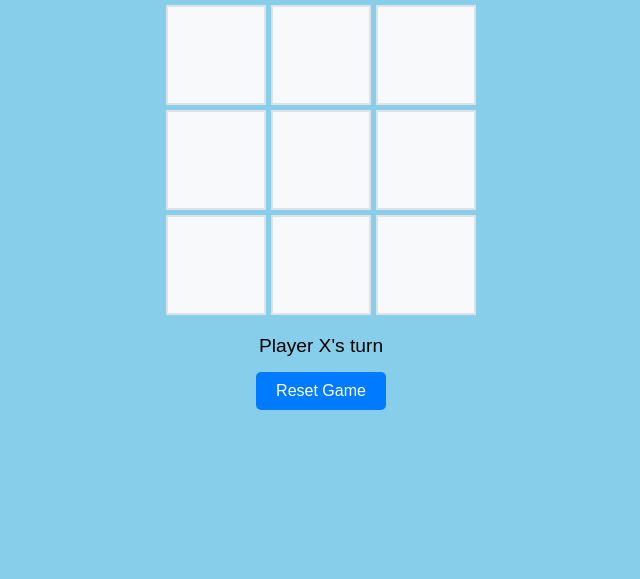
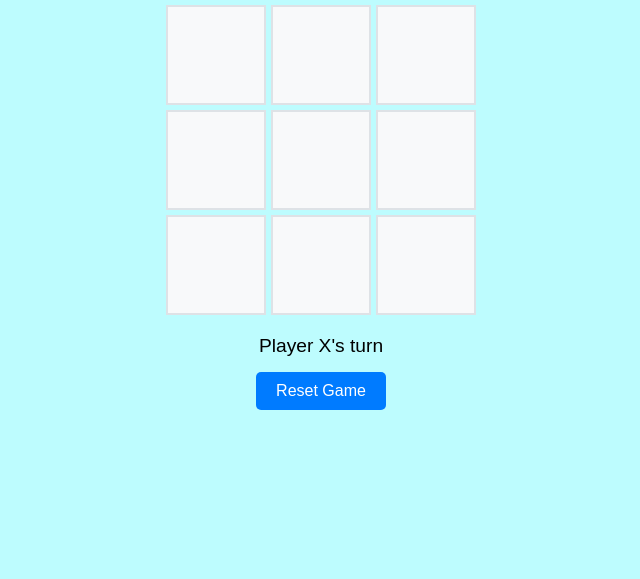
Before and after one commit to mohd123vaseem/Prasunet_WD_02, a plain HTML site: page index.html in a window 1280 px wide. Shown: the part 221-800 px from the top of the page, without its empty margins (319-959 px from the left). Drawn offline with Linux system fonts and the light colour scheme.

Commit message:
Update2 style.css

```diff
--- a/style.css
+++ b/style.css
@@ -10,7 +10,7 @@
     justify-content: center;
     align-items: center;
     height: 100vh;
-     background-color: #87CEEB;
+     background-color:  #bdfcfe;
   }
 
   .game-container {
```
